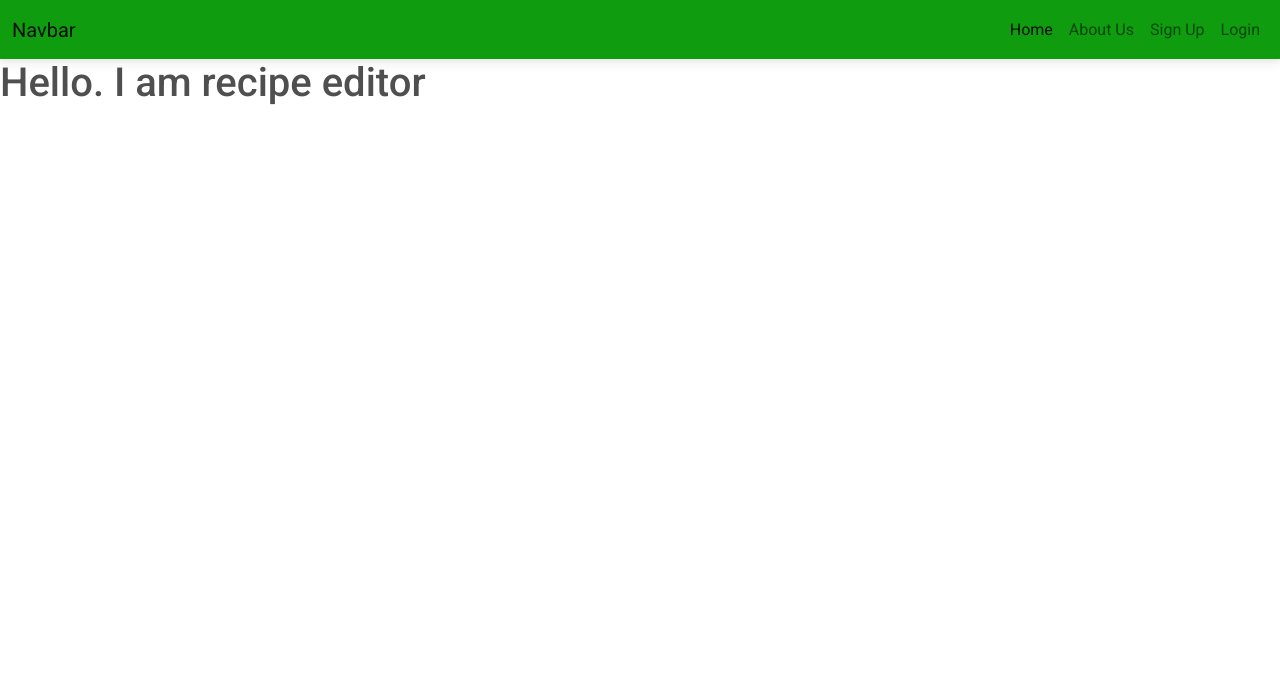
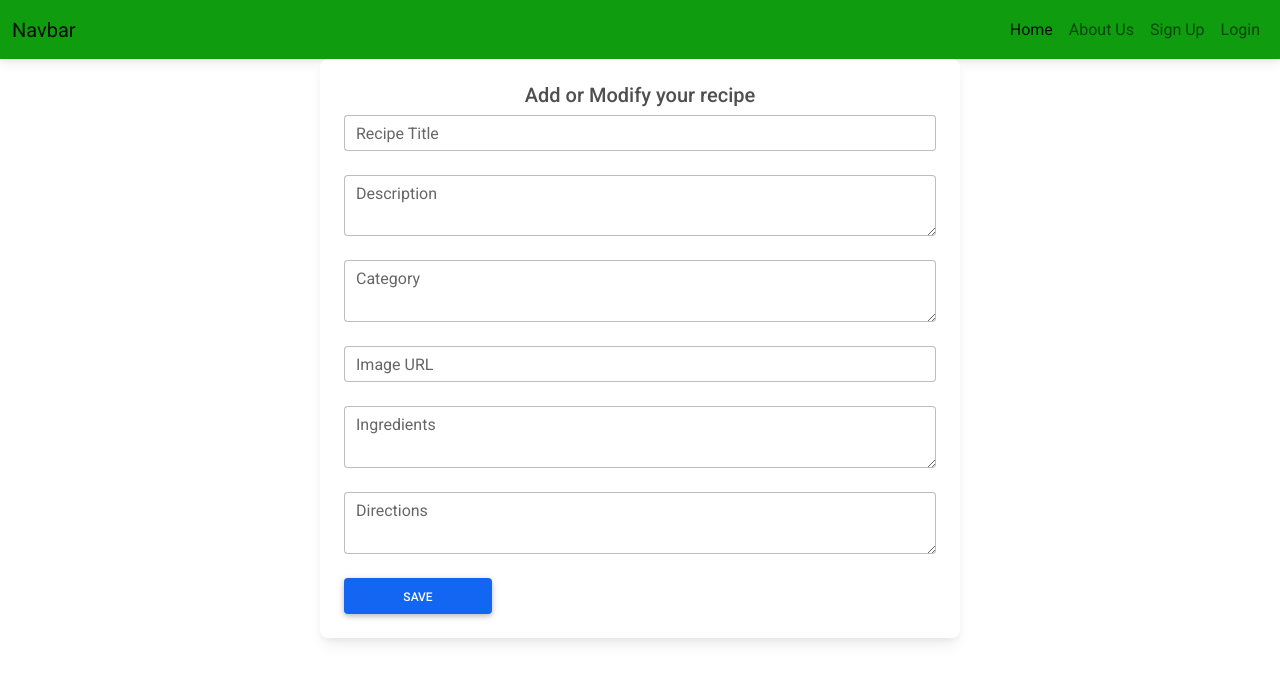
Before and after one commit to johnnyferns14/milestone-project-3-recipe, a Flask app: page /recipe-editor in a window 1280 px wide. Shown: the top 682 px of the page. Run offline with Flask 2, Linux system fonts and the light colour scheme; some libraries are stand-ins or nearby versions.

Commit message:
recipe editor page created

```diff
--- a/app.py
+++ b/app.py
@@ -2,7 +2,7 @@ import os
 from flask import (
     Flask, render_template,
     redirect, url_for, flash, request, session)
-from forms import FormLogin, FormRegister
+from forms import FormLogin, FormRegister, FormRecipe
 from flask_pymongo import PyMongo
 from bson.objectid import ObjectId
 from werkzeug.security import generate_password_hash, check_password_hash
@@ -91,7 +91,11 @@ def dashboard():
 
 @app.route('/recipe-editor')
 def recipe_editor():
-    return render_template("recipe-editor.html", title="Recipe Editor")
+    form = FormRecipe()
+    if form.validate_on_submit():
+        return redirect(url_for("dashboard", email=session["member"]))
+    return render_template(
+        "recipe-editor.html", title="Recipe Editor", form=form)
 
 
 @app.route('/logout')
--- a/forms.py
+++ b/forms.py
@@ -33,5 +33,5 @@ class FormRecipe(FlaskForm):
     ingredients = TextAreaField(
         "Ingredients", validators=[DataRequired(), Length(min=15)])
     directions = TextAreaField(
-        "Direction", validators=[DataRequired(), Length(min=15)])
+        "Directions", validators=[DataRequired(), Length(min=15)])
     save_recipe = SubmitField("save")
--- a/templates/base.html
+++ b/templates/base.html
@@ -38,7 +38,7 @@
                         <a class="nav-link active" aria-current="page" href="{{url_for('index')}}">Home</a>
                     </li>
                     <li class="nav-item">
-                        <a class="nav-link" href="{{url_for('about')}}">About Us</a>
+                        <a class="nav-link" href="{{url_for('recipe_editor')}}">About Us</a>
                     </li>
                     {% if session.member %}
                         <li class="nav-item">
--- a/templates/recipe-editor.html
+++ b/templates/recipe-editor.html
@@ -2,6 +2,87 @@
 
 {% block content %}
 
-<h1>Hello. I am recipe editor</h1>
+<div class="wrapper d-flex justify-content-center">
+    <div class="card w-50 text-center">
+        <div class="card-body">
+        <h5 class="card-title">Add or Modify your recipe</h5>
+        <form method="POST" action="">
+            {{form.hidden_tag()}}
+
+            {%if form.title.errors%}
+            {%for error in form.email.errors%}
+            <span>{{error}}</span>
+            {%endfor%}
+            {%endif%}
+            <div class="form-outline mb-4">
+                {{form.title(class = "form-control")}}
+                {{form.title.label(class = "form-label")}}
+            </div>
+
+            {%if form.description.errors%}
+            {%for error in form.description.errors%}
+            <span>{{error}}</span>
+            {%endfor%}
+            {%endif%}
+            <div class="form-outline mb-4">
+                {{form.description(class = "form-control")}}
+                {{form.description.label(class = "form-label")}}
+            </div>
+            {%if form.category.errors%}
+            {%for error in form.category.errors%}
+            <span>{{error}}</span>
+            {%endfor%}
+            {%endif%}
+            <div class="form-outline mb-4">
+                {{form.category(class = "form-control")}}
+                {{form.category.label(class = "form-label")}}
+            </div>
+
+            {%if form.image_url.errors%}
+            {%for error in form.image_url.errors%}
+            <span>{{error}}</span>
+            {%endfor%}
+            {%endif%}
+            <div class="form-outline mb-4">
+                {{form.image_url(class = "form-control")}}
+                {{form.image_url.label(class = "form-label")}}
+            </div>
+
+            {%if form.ingredients.errors%}
+            {%for error in form.image_url.errors%}
+            <span>{{error}}</span>
+            {%endfor%}
+            {%endif%}
+            <div class="form-outline mb-4">
+                {{form.ingredients(class = "form-control")}}
+                {{form.ingredients.label(class = "form-label")}}
+            </div>
+
+            <!-- <div class="input_fields_wrap">
+                <button class="add_ingredients">Add</button>
+                <div><input type="text" name="mytext[]"></div>
+            </div> -->
+
+            {%if form.directions.errors%}
+            {%for error in form.image_url.errors%}
+            <span>{{error}}</span>
+            {%endfor%}
+            {%endif%}
+            <div class="form-outline mb-4">
+                {{form.directions(class = "form-control")}}
+                {{form.directions.label(class = "form-label")}}
+            </div>
+
+            <!-- <button id="add-direction">Add</button> -->
+
+            <!-- Submit button -->
+            {{form.save_recipe(class="btn btn-primary btn-block w-25")}}
+        </form>
+    </div>
+</div>
+</div>
+
 
 {% endblock content %}
+
+<script src="{{url_for('static', filename='./JS/main.js')}}"></script>
```
Also changed, not shown: static/JS/main.js (added, +18 -0 lines).
